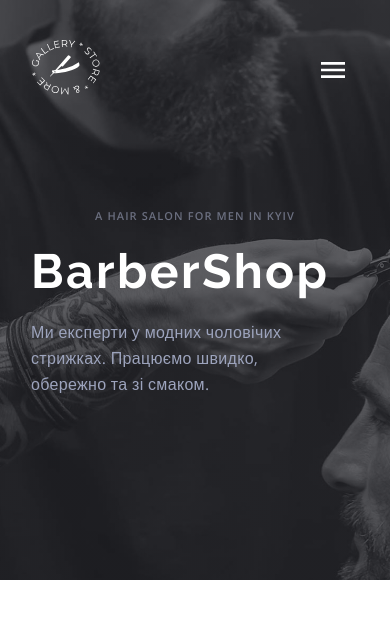
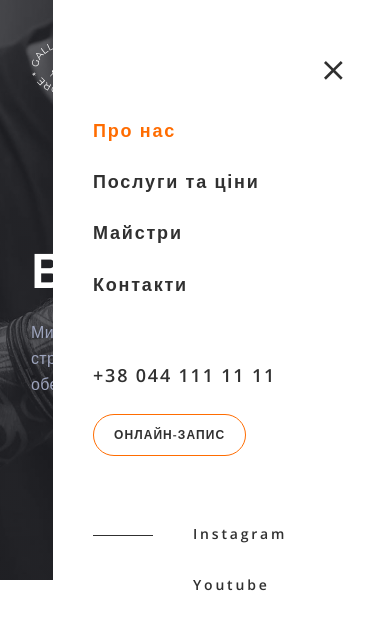
Before and after one commit to Oleg-Khakhuda/barbershop, a website built with Parcel: page src/index.html in a window 390 px wide. Both pictures are taken after a click on the button 333 px from the left and 71 px from the top of the page. Built offline with nearby package versions, Linux system fonts and the light colour scheme.

Commit message:
mobile-menu

```diff
--- a/src/index.html
+++ b/src/index.html
@@ -14,13 +14,15 @@
     <link href="https://fonts.googleapis.com/css2?family=Raleway:wght@700&family=Roboto:wght@400;500;700;900&display=swap"
       rel="stylesheet">
     <link rel="stylesheet" href="./sass/index.scss" />
-    <script type="module" src="./index.js"></script>
+    <!-- <script type="module" src="./index.js"></script> -->
   </head>
   <body>
     <!-- ❗️❗️❗️ Add partials like so for every page -->
     <include src="./partials/header.html"></include>
+    <include src="./partials/mobile-menu.html"></include>
     <main>
       <include src="./partials/hero.html"></include>
     </main>
+    <script src="./index.js"></script>
   </body>
 </html>
--- a/src/index.js
+++ b/src/index.js
@@ -0,0 +1,16 @@
+const menu = () => {
+  const menuBtnRef = document.querySelector('[data-menu-button]');
+  const mobileMenuRef = document.querySelector('[data-menu]');
+
+  menuBtnRef.addEventListener('click', () => {
+    const expanded =
+      menuBtnRef.getAttribute('aria-expanded') === 'true' || false;
+
+    menuBtnRef.classList.toggle('is-open');
+    menuBtnRef.setAttribute('aria-expanded', !expanded);
+
+    mobileMenuRef.classList.toggle('is-open');
+  });
+};
+
+menu();
--- a/src/partials/header.html
+++ b/src/partials/header.html
@@ -7,10 +7,10 @@
         </svg>
       </a>
       <a href="./"></a>
-        <button class="menu-button">
+        <button type="button" class="menu-button" data-menu-button>
           <svg class="menu" aria-label="Перемикач мобільного меню">
-            <use href="./images/sprite/sprite.svg#menu"></use>
-            <!-- <use href="./images/sprite/sprite.svg#menu-close"></use> -->
+            <use class="icon-menu" href="./images/sprite/sprite.svg#menu"></use>
+            <use class="icon-menu__close" href="./images/sprite/sprite.svg#menu-close"></use>
           </svg>
         </button>
         <div class="menu-box">
@@ -27,7 +27,6 @@
                 </a>
               </div>
           </div>
-
         </nav>
   </div>
 </header>
--- /dev/null
+++ b/src/partials/mobile-menu.html
@@ -0,0 +1,20 @@
+<div class="mobile-menu" data-menu>
+    <ul class="list mobile-list">
+        <li class="mobile-menu__item"><a class="link mobile-menu-link current" href="./index.html">Про нас</a></li>
+        <li class="mobile-menu__item"><a class="link mobile-menu-link" href="./index.html">Послуги та ціни</a></li>
+        <li class="mobile-menu__item"><a class="link mobile-menu-link" href="./index.html">Майстри</a></li>
+        <li class="mobile-menu__item"><a class="link mobile-menu-link" href="./index.html">Контакти</a></li>
+    </ul>
+    <div class="mobile-menu__form">
+        <a class="link mobile-tel" href="tel:+380441111111">
+            +38 044 111 11 11
+        </a>
+        <button class="button mobile-button__online">ОНЛАЙН-ЗАПИС</button>
+    </div>
+    <ul class="list mobile-social__list">
+        <li class="mobile-social__item"><a class="link mobile-social__link" href="" target="_blank"
+                rel="noopener noreferrer">Instagram</a></li>
+        <li class="mobile-social__item"><a class="link mobile-social__link" href="" target="_blank"
+                rel="noopener noreferrer">Youtube</a></li>
+    </ul>
+</div>
--- a/src/sass/components/_menu.scss
+++ b/src/sass/components/_menu.scss
@@ -1,13 +1,3 @@
-.menu-button {
-    outline: none;
-    border: none;
-    background-color: inherit;
-
-    @media screen and (min-width: 768px) {
-        display: none;
-    }
-}
-
 .menu {
     width: 40px;
     height: 40px;
--- /dev/null
+++ b/src/sass/components/_mobile-menu.scss
@@ -0,0 +1,114 @@
+.mobile-menu {
+    display: none;
+    position: absolute;
+    top: 0;
+    right: 0;
+    width: 337px;
+    height: 100vh;
+    background-color: var(--primary-write-color);
+
+    flex-direction: column;
+
+    padding: 118px 40px 118px 40px;
+
+    @media screen and (max-width: 767.98px) {
+        &.is-open {
+            position: fixed;
+            display: flex;
+            z-index: 1;
+        }
+        }
+}
+
+.mobile-list {
+    margin-bottom: 64px;
+}
+
+.mobile-menu__item:not(:last-child) {
+    margin-bottom: 24px;
+}
+
+.mobile-menu-link {
+    font-weight: var(--semi-bold-font-weight);
+    font-size: 18px;
+    line-height: 25px;
+    text-align: center;
+    letter-spacing: 0.1em;
+
+    transition: color var(--main-transition), box-shadow var(--main-transition);
+
+    color: #303030;
+
+    &:hover,
+    &:focus {
+        color: var(--bg-color);
+    }
+
+    &.current {
+        color: var(--bg-color);
+    }
+}
+
+
+.mobile-menu__form {
+    margin-bottom: 64px;
+}
+
+.mobile-tel {
+    font-weight: var(--semi-bold-font-weight);
+    font-size: 18px;
+    line-height: 25px;
+    letter-spacing: 0.1em;
+    text-transform: uppercase;
+
+    color: #303030;
+
+    transition: color var(--main-transition), box-shadow var(--main-transition);
+
+    &:hover,
+    &:focus {
+        color: var(--bg-color);
+    }
+}
+
+.mobile-button__online {
+    margin-top: 24px;
+    color: #303030;
+
+}
+
+.mobile-social__list {
+    position: relative;
+    margin-left: 100px;
+
+}
+
+.mobile-social__item:not(:last-child) {
+    margin-bottom: 24px;
+
+    &:first-child::before {
+        content: '';
+        position: absolute;
+        top: 15px;
+        left: -100px;
+        width: 60px;
+        height: 1px;
+        background: #303030;
+    }
+}
+
+.mobile-social__link {
+    font-weight: var(--semi-bold-font-weight);
+    font-size: 14px;
+    line-height: 19px;
+    letter-spacing: 0.2em;
+
+    color: #303030;
+
+    transition: color var(--main-transition), box-shadow var(--main-transition);
+
+    &:hover,
+    &:focus {
+        color: var(--bg-color);
+    }
+}
--- a/src/sass/index.scss
+++ b/src/sass/index.scss
@@ -6,3 +6,4 @@
 @import './components/button';
 @import './components/menu';
 @import './layouts/hero';
+@import './components/mobile-menu';
--- a/src/sass/layouts/_header.scss
+++ b/src/sass/layouts/_header.scss
@@ -16,3 +16,36 @@
     width: 69px;
     height: 55px;
 }
+
+.menu-button {
+    outline: none;
+    border: none;
+    background-color: inherit;
+    cursor: pointer;
+
+    z-index: 2;
+
+
+    & .icon-menu__close {
+        display: none;
+        fill: #303030;
+        transition: fill var(--main-transition), box-shadow var(--main-transition);
+
+        &:hover,
+        &:focus {
+            fill: var(--bg-color);
+        }
+    }
+
+    &.is-open .icon-menu__close {
+        display: block;
+    }
+
+    &.is-open .icon-menu {
+        display: none;
+    }
+
+    @media screen and (min-width: 768px) {
+        display: none;
+    }
+}
--- a/src/sass/layouts/_hero.scss
+++ b/src/sass/layouts/_hero.scss
@@ -28,7 +28,6 @@
     padding-top: 208px;
     padding-bottom: 183px;
 
-
     @media screen and (min-width: 768px) {
         background-image: linear-gradient(rgba(47, 48, 58, 0.4),
                     rgba(47, 48, 58, 0.4)),
@@ -47,7 +46,7 @@
         padding-bottom: 245px;
     }
 
-        @media screen and (miv-width: 1200px) {
+        @media screen and (min-width: 1280px) {
             background-image: linear-gradient(rgba(47, 48, 58, 0.4),
                     rgba(47, 48, 58, 0.4)),
                 url(../images/hero/desktop/hero-desktop.jpg);
@@ -62,11 +61,6 @@
 
             padding-bottom: 206px;
         }
-}
-
-
-.hero__container {
-
 }
 
 .hero__text-location {
@@ -94,10 +88,6 @@
     color: #FFFFFF;
 
     margin-bottom: 20px;
-
-    // @media screen and (min-width: 768px) {
-    //         text-align: center;
-    //     }
 }
 
 .hero__about-us {
```
